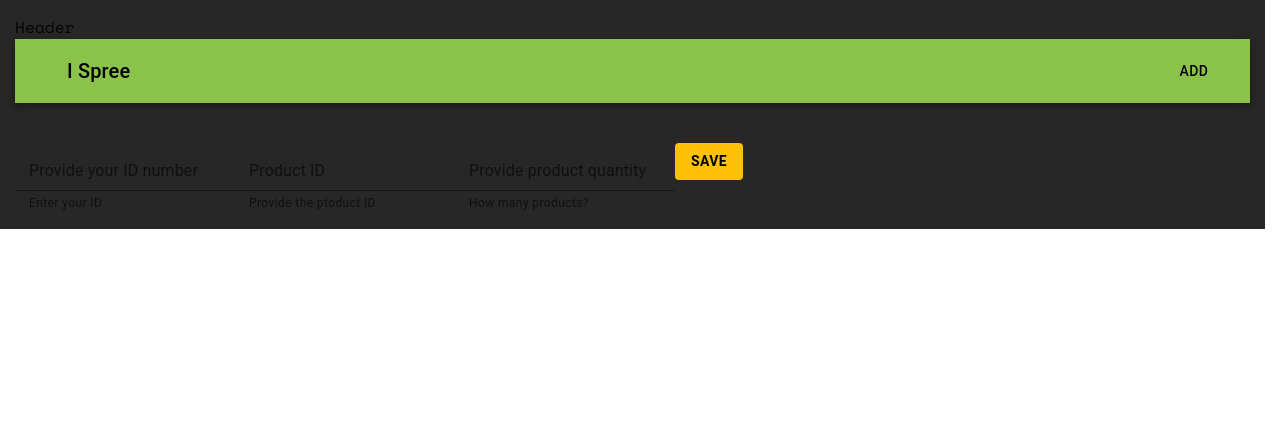
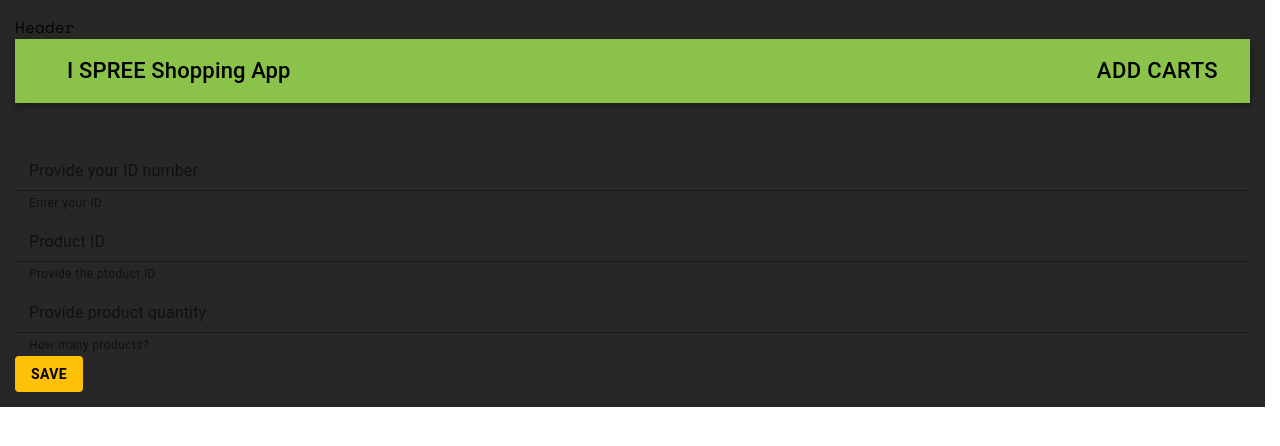
Before and after one commit to AniaPas/ISpreeApp, a React (Create React App) app in the folder i-spree/: page /add in a window 1280 px wide. Shown: the top 446 px of the page. Built offline with nearby package versions, Linux system fonts and the light colour scheme; no server answers.

Commit message:
style changes

```diff
--- a/i-spree/package.json
+++ b/i-spree/package.json
@@ -5,6 +5,7 @@
   "dependencies": {
     "@emotion/react": "^11.10.6",
     "@emotion/styled": "^11.10.6",
+    "@mui/icons-material": "^5.11.11",
     "@mui/material": "^5.11.13",
     "@testing-library/jest-dom": "^5.16.5",
     "@testing-library/react": "^13.4.0",
--- a/i-spree/src/App.module.scss
+++ b/i-spree/src/App.module.scss
@@ -4,6 +4,5 @@
   padding: 15px;
   margin-right: 15px;
   background-color: $grey;
-
   font-family: "Space Mono", "monospace";
 }
--- a/i-spree/src/App.tsx
+++ b/i-spree/src/App.tsx
@@ -2,9 +2,11 @@
 import { All } from "./view/All/All";
 import { Add } from "./view/Add/Add";
 import { OneCart } from "./view/OneCart/OneCart";
+//Components
 import { Nav } from "./components/Nav/Nav";
 import { Header } from "./components/Header/Header";
-
+//HelperInterface
+import { navElements, PathNav } from "./HelperInterface/Navigation";
 // Router
 import { Routes, Route } from "react-router-dom";
 
@@ -16,6 +18,17 @@
 import CssBaseline from "@mui/material/CssBaseline";
 
 function App() {
+  const navigation: navElements[] = [
+    {
+      path: PathNav.HOME,
+      name: "I Spree",
+    },
+
+    {
+      path: PathNav.ADD,
+      name: "Add...",
+    },
+  ];
   const theme = createTheme({
     palette: {
       primary: {
@@ -25,8 +38,8 @@
         contrastText: "#000",
       },
       secondary: {
-        light: "#ff7961",
-        main: "#f44336",
+        light: "#ffcf33",
+        main: "#ffc400",
         dark: "#b28900",
         contrastText: "#000",
       },
@@ -39,7 +52,7 @@
       <GlobalStore>
         <div className={style.app}>
           <Header />
-          <Nav />
+          <Nav navElements={navigation} />
           <Routes>
             <Route path='/' element={<All />} />
             <Route path='/add' element={<Add />} />
--- /dev/null
+++ b/i-spree/src/HelperInterface/Navigation.tsx
@@ -0,0 +1,10 @@
+export enum PathNav {
+    HOME = '/',
+    ALL = '/all',
+    ADD = '/add'
+}
+
+export interface navElements {
+    path: PathNav,
+    name: string
+}
--- a/i-spree/src/components/CardComponent/CardComponent.tsx
+++ b/i-spree/src/components/CardComponent/CardComponent.tsx
@@ -1,6 +1,7 @@
 import { useContext, FC } from "react";
 import { CartInterface } from "../../Store/GlobalStore";
 // MUI
+import ShoppingCartIcon from "@mui/icons-material/ShoppingCart";
 import Card from "@mui/material/Card";
 import CardContent from "@mui/material/CardContent";
 import CardMedia from "@mui/material/CardMedia";
@@ -17,25 +18,36 @@
   //   (item) => `${item.title.toLowerCase()}, `
   //);
   return (
-    <Card sx={{ maxWidth: 350 }}>
-      <CardMedia
-        component='img'
+    <Card
       sx={{
-          width: 200,
-
-          filter: "grayscale(1)",
-          backgroundColor: "rgba(61, 61, 61, 1)",
+        maxWidth: 350,
+        backgroundColor: "#3d3d3de7",
         transition: "all 0.45s",
         "&:hover": {
-            filter: "grayscale(0)",
+          backgroundColor: "#5c5c5c",
         },
       }}
-        alt={`Book cover `}
-        image={`https://via.placeholder.com/150`}
+    >
+      <CardMedia>
+        <ShoppingCartIcon
+          color='secondary'
+          sx={{
+            fontSize: "8rem",
+            padding: 2,
+          }}
         />
+      </CardMedia>
       <CardContent>
-        <Typography gutterBottom variant='h5' component='div'>
-          cart {id}
+        <Typography
+          gutterBottom
+          variant='h5'
+          component='div'
+          sx={{
+            color: "#fff",
+            fontSize: "2rem",
+          }}
+        >
+          CART {id}
         </Typography>
 
         <Typography variant='body2' color='text.secondary'>
--- /dev/null
+++ b/i-spree/src/components/Nav/Nav.module.scss
@@ -0,0 +1,11 @@
+@import "./../../variables/_variables.scss";
+.link {
+  font-size: 22px;
+  color: $black;
+  text-decoration: none;
+  transition: all 0.45s;
+
+  &:hover {
+    color: $white;
+  }
+}
--- a/i-spree/src/components/Nav/Nav.tsx
+++ b/i-spree/src/components/Nav/Nav.tsx
@@ -4,8 +4,15 @@
 import Typography from "@mui/material/Typography";
 import Button from "@mui/material/Button";
 import IconButton from "@mui/material/IconButton";
+import { navElements } from "../../HelperInterface/Navigation";
+import { Link } from "react-router-dom";
+import { FC } from "react";
+import style from "./Nav.module.scss";
 
-export const Nav = () => {
+interface PropsNav {
+  navElements?: navElements[];
+}
+export const Nav: FC<PropsNav> = () => {
   return (
     <AppBar position='sticky' sx={{ marginBottom: 5 }} color='primary'>
       <Toolbar>
@@ -16,10 +23,21 @@
           aria-label='menu'
           sx={{ mr: 2 }}
         ></IconButton>
-        <Typography variant='h6' component='div' sx={{ flexGrow: 1 }}>
-          I Spree
+        <Typography
+          variant='h6'
+          component='div'
+          sx={{ flexGrow: 1 }}
+          color='success'
+        >
+          <Link className={style.link} to='/'>
+            I SPREE Shopping App
+          </Link>
         </Typography>
-        <Button color='inherit'>Add</Button>
+        <Button color='inherit'>
+          <Link className={style.link} to='add'>
+            ADD CARTS
+          </Link>
+        </Button>
       </Toolbar>
     </AppBar>
   );
--- a/i-spree/src/components/Products/Products.tsx
+++ b/i-spree/src/components/Products/Products.tsx
@@ -32,8 +32,8 @@
         }}
       />
       <CartesianGrid stroke='#eee' strokeDasharray='5 5' />
-      <Line type='monotone' dataKey='price' stroke='#8884d8' />
-      <Line type='monotone' dataKey='discountedPrice' stroke='#82ca9d' />
+      <Line type='monotone' dataKey='price' stroke='#8bc34a' />
+      <Line type='monotone' dataKey='discountedPrice' stroke='#ffc400' />
       <Tooltip />
     </LineChart>
   );
--- a/i-spree/src/index.scss
+++ b/i-spree/src/index.scss
@@ -1,3 +1,4 @@
+@import "./variables/_variables.scss";
 body {
   margin: 5%;
   font-family: -apple-system, BlinkMacSystemFont, "Segoe UI", "Roboto", "Oxygen",
@@ -5,6 +6,7 @@
     sans-serif;
   -webkit-font-smoothing: antialiased;
   -moz-osx-font-smoothing: grayscale;
+  color: $white;
 }
 
 code {
--- a/i-spree/src/variables/_variables.scss
+++ b/i-spree/src/variables/_variables.scss
@@ -1,8 +1,9 @@
+$white: #fff;
 $amber: #ffc107;
-$greyTrans: rgba(61, 61, 61, 0.904);
+$greyTrans: #3d3d3de7;
 $grey: #272727;
-$greyLight: rgb(188, 188, 188);
+$greyLight: #5c5c5c;
 $greyLight2: rgb(205, 202, 202);
-$greyText: #212121;
+$black: #000;
 $font1: "Space Mono", monospace;
 $font2: "Rock Salt", "cursive";
--- a/i-spree/src/view/Add/Add.tsx
+++ b/i-spree/src/view/Add/Add.tsx
@@ -108,8 +108,8 @@
   return (
     // <div>Ania</div>
 
-    <Box component='form' ref={form} display='flex' flexDirection='row'>
-      <FormControl>
+    <Box component='form' ref={form} display='flex' flexDirection='column'>
+      <FormControl color="secondary">
         <InputLabel htmlFor={idForUser}>Provide your ID number</InputLabel>
         <Input id={idForUser} />
         <FormHelperText id='my-helper-text'>Enter your ID</FormHelperText>
--- a/i-spree/src/view/OneCart/OneCart.tsx
+++ b/i-spree/src/view/OneCart/OneCart.tsx
@@ -6,7 +6,7 @@
 import { CardComponent } from "../../components/CardComponent/CardComponent";
 import { Products } from "../../components/Products/Products";
 //MUI
-import { Button, Grid, Box } from "@mui/material/";
+import { Button, Grid, Box, Typography } from "@mui/material/";
 
 //const { id } = useParams();
 export const OneCart: FC = () => {
@@ -59,20 +59,25 @@
     <>
       <Grid
         container
+        spacing={3}
         direction='row'
-        justifyContent='space-between'
+        justifyContent='space-around'
         alignItems='center'
+        flexWrap='wrap'
       >
         <Grid item xs={12} md={6}>
           <CardComponent id={cart.id} products={cart.products} />
         </Grid>
 
         <Grid item xs={12} md={6}>
-          <p>{createProductList}</p>
+          <Typography color='secondary' fontSize='large'>
+            {createProductList}
+          </Typography>
         </Grid>
         <Button
           size='small'
           color='primary'
+          variant='contained'
           onClick={() => removeCart(cart.id)}
         >
           REMOVE AND GO BACK TO CARTS
```
Also changed, not shown: 1 other file (tests, documents, lock files or other folders). Lines whose indentation alone changed are shown as unchanged.
